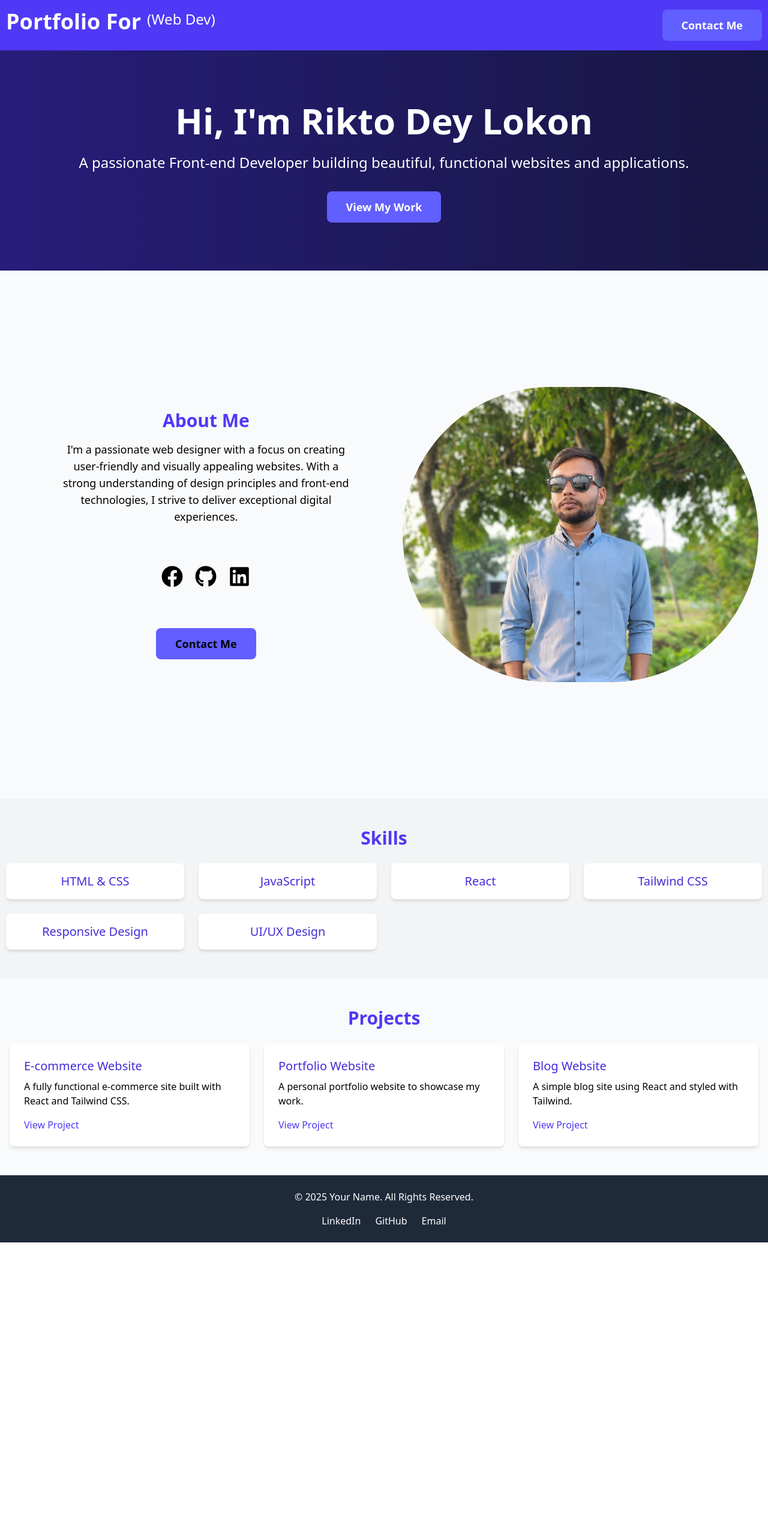
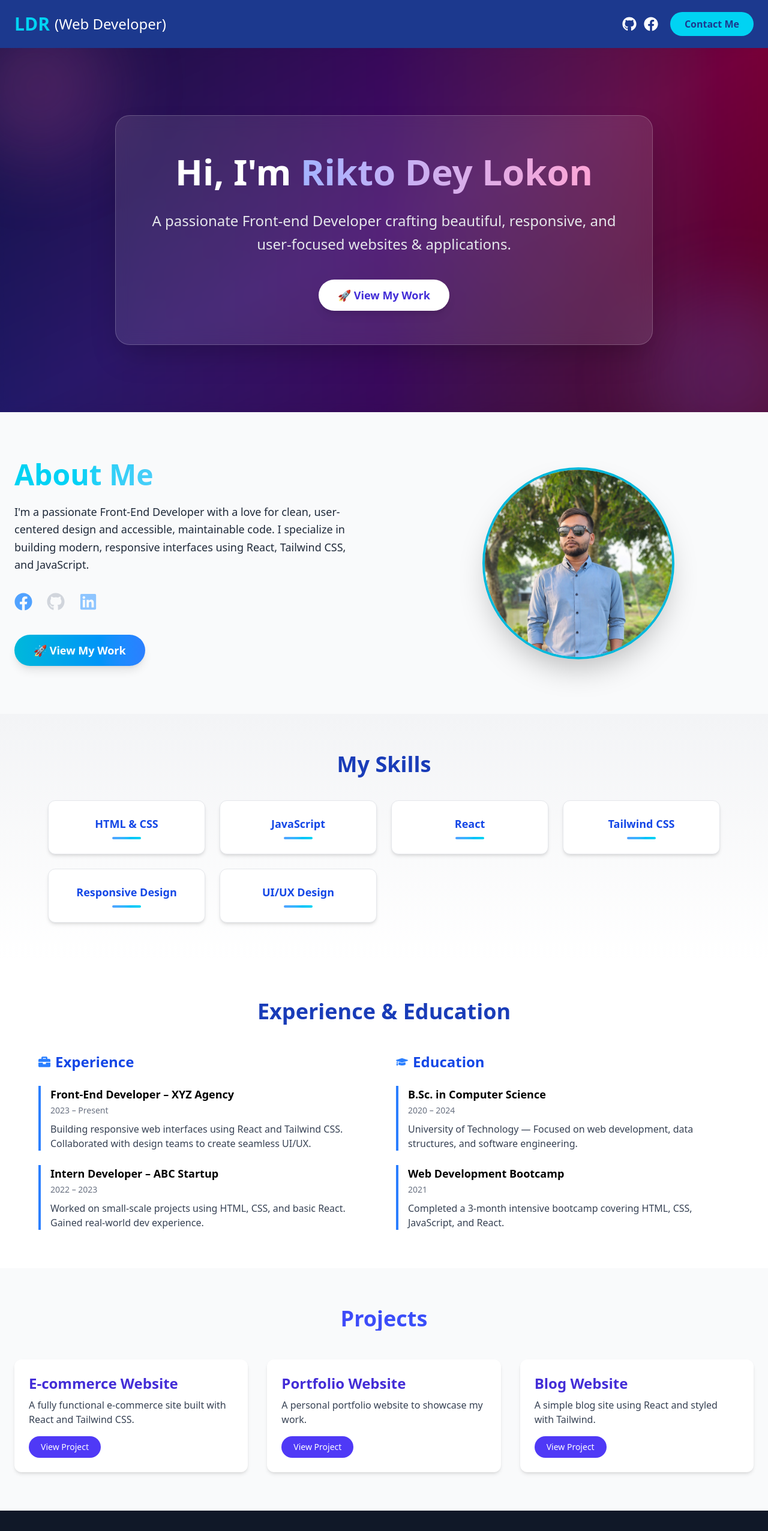
Before and after one commit to lokondey72/My_Portfolio, a Next.js app: page / in a window 1280 px wide. Shown: the top 2552 px of the page at 60% size. Before the commit the page ends 2071 px from the top, so only its background shows below. Built offline with nearby package versions, Linux system fonts and the light colour scheme.

Commit message:
update sactions

```diff
--- a/src/app/page.js
+++ b/src/app/page.js
@@ -1,5 +1,6 @@
 import About from "@/pages/about";
 import Banner from "@/pages/banner";
+import ExperienceEducation from "@/pages/ExperienceEducation";
 import Projects from "@/pages/projects";
 import Skills from "@/pages/skills";
 import Image from "next/image";
@@ -11,6 +12,7 @@ export default function Home() {
         <Banner />
         <About />
         <Skills />
+        <ExperienceEducation />
         <Projects />
       </main>
     </div>
--- /dev/null
+++ b/src/pages/ExperienceEducation.js
@@ -0,0 +1,78 @@
+import React from "react";
+import { FaBriefcase, FaGraduationCap } from "react-icons/fa";
+
+const ExperienceEducation = () => {
+  return (
+    <section id="experience-education" className="py-16 bg-white px-6">
+      <div className="max-w-6xl mx-auto">
+        <h2 className="text-4xl font-bold text-center text-blue-800 mb-12">
+          Experience & Education
+        </h2>
+
+        <div className="grid md:grid-cols-2 gap-10">
+          {/* Experience */}
+          <div>
+            <h3 className="text-2xl font-semibold text-blue-700 flex items-center gap-2 mb-6">
+              <FaBriefcase className="text-xl text-blue-500" />
+              Experience
+            </h3>
+            <ul className="space-y-6">
+              <li className="border-l-4 border-blue-500 pl-4">
+                <h4 className="text-lg font-semibold">
+                  Front-End Developer – XYZ Agency
+                </h4>
+                <span className="text-sm text-gray-500">2023 – Present</span>
+                <p className="text-gray-700 mt-2">
+                  Building responsive web interfaces using React and Tailwind
+                  CSS. Collaborated with design teams to create seamless UI/UX.
+                </p>
+              </li>
+              <li className="border-l-4 border-blue-500 pl-4">
+                <h4 className="text-lg font-semibold">
+                  Intern Developer – ABC Startup
+                </h4>
+                <span className="text-sm text-gray-500">2022 – 2023</span>
+                <p className="text-gray-700 mt-2">
+                  Worked on small-scale projects using HTML, CSS, and basic
+                  React. Gained real-world dev experience.
+                </p>
+              </li>
+            </ul>
+          </div>
+
+          {/* Education */}
+          <div>
+            <h3 className="text-2xl font-semibold text-blue-700 flex items-center gap-2 mb-6">
+              <FaGraduationCap className="text-xl text-blue-500" />
+              Education
+            </h3>
+            <ul className="space-y-6">
+              <li className="border-l-4 border-blue-500 pl-4">
+                <h4 className="text-lg font-semibold">
+                  B.Sc. in Computer Science
+                </h4>
+                <span className="text-sm text-gray-500">2020 – 2024</span>
+                <p className="text-gray-700 mt-2">
+                  University of Technology — Focused on web development, data
+                  structures, and software engineering.
+                </p>
+              </li>
+              <li className="border-l-4 border-blue-500 pl-4">
+                <h4 className="text-lg font-semibold">
+                  Web Development Bootcamp
+                </h4>
+                <span className="text-sm text-gray-500">2021</span>
+                <p className="text-gray-700 mt-2">
+                  Completed a 3-month intensive bootcamp covering HTML, CSS,
+                  JavaScript, and React.
+                </p>
+              </li>
+            </ul>
+          </div>
+        </div>
+      </div>
+    </section>
+  );
+};
+
+export default ExperienceEducation;
--- a/src/pages/about.jsx
+++ b/src/pages/about.jsx
@@ -3,50 +3,76 @@ import { FaFacebook, FaGithub, FaLinkedin } from "react-icons/fa";
 
 const About = () => {
   return (
-    <section id="about" className="container mx-auto px-4 py-10 text-center">
-      <div className="md:flex items-center">
-        <div className="p-20">
-          <div>
-            <h2 className="text-3xl font-semibold text-indigo-600">About Me</h2>
-            <p className="mt-4 text-lg">
-              I'm a passionate web designer with a focus on creating
-              user-friendly and visually appealing websites. With a strong
-              understanding of design principles and front-end technologies, I
-              strive to deliver exceptional digital experiences.
-            </p>
-          </div>
-          <div className="flex items-center justify-center gap-5 my-12 py-5">
+    <section
+      id="about"
+      className="relative text-white py-20 px-6 overflow-hidden"
+    >
+      {/* Decorative blurred gradient circles */}
+      <div className="absolute top-0 left-0 w-72 h-72 bg-pink-400 opacity-30 rounded-full blur-3xl -z-10"></div>
+      <div className="absolute bottom-0 right-0 w-96 h-96 bg-blue-600 opacity-20 rounded-full blur-3xl -z-10"></div>
+
+      <div className="max-w-7xl mx-auto flex flex-col-reverse md:flex-row items-center justify-between gap-16">
+        {/* Text Content */}
+        <div className="md:w-1/2 animate-fade-in-up">
+          <h2 className="text-4xl md:text-5xl font-extrabold text-transparent bg-clip-text bg-gradient-to-r from-cyan-400 to-blue-300 mb-6">
+            About Me
+          </h2>
+          <p className="text-lg text-gray-800 leading-relaxed mb-6">
+            I'm a passionate Front-End Developer with a love for clean,
+            user-centered design and accessible, maintainable code. I specialize
+            in building modern, responsive interfaces using React, Tailwind CSS,
+            and JavaScript.
+          </p>
+
+          {/* Social Icons */}
+          <div className="flex gap-6 mt-8">
             <a
-              className="text-4xl"
               href="https://www.facebook.com/tanha.kabir.9461"
+              target="_blank"
+              rel="noopener noreferrer"
+              className="text-3xl text-blue-400 hover:text-white transition transform hover:scale-110"
             >
               <FaFacebook />
             </a>
-            <a className="text-4xl" href="https://github.com/lokondey72">
+            <a
+              href="https://github.com/lokondey72"
+              target="_blank"
+              rel="noopener noreferrer"
+              className="text-3xl text-gray-300 hover:text-white transition transform hover:scale-110"
+            >
               <FaGithub />
             </a>
-            <a className="text-4xl" href="https://github.com/lokondey72">
+            <a
+              href="https://linkedin.com" // Replace with your actual profile URL
+              target="_blank"
+              rel="noopener noreferrer"
+              className="text-3xl text-blue-300 hover:text-white transition transform hover:scale-110"
+            >
               <FaLinkedin />
             </a>
           </div>
-          <div>
+
+          {/* Call to Action */}
+          <div className="mt-10">
             <a
               href="#portfolio"
-              className="inline-block px-8 py-3 text-lg font-semibold bg-indigo-500 hover:bg-indigo-600 rounded-lg transition duration-300"
+              className="inline-block px-8 py-3 text-lg font-semibold bg-gradient-to-r from-cyan-500 to-blue-500 hover:from-cyan-400 hover:to-blue-600 text-white rounded-full shadow-lg transition duration-300 transform hover:scale-105"
             >
-              Contact Me
+              🚀 View My Work
             </a>
           </div>
         </div>
-        <div className="flex justify-center items-center md:min-h-screen">
-          <div className="relative group">
+
+        {/* Profile Image */}
+        <div className="md:w-1/2 flex justify-center items-center">
+          <div className="relative group w-72 h-72 sm:w-80 sm:h-80 rounded-full overflow-hidden border-4 border-cyan-500 shadow-2xl hover:scale-105 transition-transform duration-500">
             <img
               src="/portfolio_img-1.jpg"
-              alt="Sample"
-              className="w-full h-auto rounded-full transition-transform duration-300 ease-in-out group-hover:scale-110 group-hover:shadow-xl animate-zoomIn"
+              alt="Rikto Dey Lokon"
+              className="w-full h-full object-cover"
             />
-            <div className="absolute top-0 left-0 w-full h-full bg-opacity-50 opacity-0 group-hover:opacity-100 transition-opacity duration-300 ease-in-out flex justify-center items-center">
-              <p className="text-white text-2xl font-semibold">
+            <div className="absolute inset-0 bg-black/60 opacity-0 group-hover:opacity-100 transition duration-500 flex items-center justify-center">
+              <p className="text-white text-xl sm:text-2xl font-semibold">
                 Rikto Dey Lokon
               </p>
             </div>
--- a/src/pages/banner.jsx
+++ b/src/pages/banner.jsx
@@ -1,25 +1,36 @@
-// Banner.js
 import React from "react";
 
 const Banner = () => {
   return (
-    <section className="relative bg-gradient-to-r from-indigo-600 to-indigo-900 text-white py-20 px-8 text-center">
-      <div className="absolute inset-0 bg-black opacity-50"></div>
-      <div className="relative z-10 max-w-6xl mx-auto">
-        <h1 className="text-5xl md:text-6xl font-extrabold leading-tight mb-4">
-          Hi, I'm Rikto Dey Lokon
+    <section className="relative bg-gradient-to-r from-indigo-800 via-purple-800 to-pink-700 text-white py-28 px-6 overflow-hidden">
+      {/* Animated Overlay */}
+      <div className="absolute inset-0 bg-gradient-to-br from-black/60 via-black/40 to-black/60 backdrop-blur-sm animate-pulse" />
+
+      {/* Content */}
+      <div className="relative z-10 max-w-4xl mx-auto text-center animate-fade-in-up">
+        <div className="bg-white/10 p-10 sm:p-14 rounded-3xl shadow-2xl backdrop-blur-md border border-white/20">
+          <h1 className="text-4xl sm:text-5xl md:text-6xl font-extrabold leading-tight mb-6">
+            Hi, I'm{" "}
+            <span className="bg-gradient-to-r from-indigo-300 to-pink-300 text-transparent bg-clip-text">
+              Rikto Dey Lokon
+            </span>
           </h1>
-        <p className="text-xl md:text-2xl mb-8">
-          A passionate Front-end Developer building beautiful, functional
-          websites and applications.
+          <p className="text-lg sm:text-xl md:text-2xl text-gray-200 mb-10 leading-relaxed">
+            A passionate Front-end Developer crafting beautiful, responsive, and
+            user-focused websites & applications.
           </p>
           <a
             href="#portfolio"
-          className="inline-block px-8 py-3 text-lg font-semibold bg-indigo-500 hover:bg-indigo-600 rounded-lg transition duration-300"
+            className="inline-flex items-center gap-3 bg-white text-indigo-700 font-bold text-lg px-8 py-3 rounded-full shadow-lg hover:bg-indigo-100 transition duration-300"
           >
-          View My Work
+            🚀 View My Work
           </a>
         </div>
+      </div>
+
+      {/* Decorative Blur Circles */}
+      <div className="absolute -top-16 -left-16 w-64 h-64 bg-pink-400 opacity-20 rounded-full blur-3xl" />
+      <div className="absolute -bottom-20 -right-20 w-72 h-72 bg-indigo-400 opacity-20 rounded-full blur-3xl" />
     </section>
   );
 };
--- a/src/pages/footer.jsx
+++ b/src/pages/footer.jsx
@@ -1,39 +1,48 @@
-import React from 'react';
+import React from "react";
+import { FaLinkedin, FaGithub, FaEnvelope } from "react-icons/fa";
 
 const Footer = () => {
   return (
-    <footer className="bg-gray-800 text-white py-6">
-      <div className="container mx-auto text-center">
-        <p>&copy; {new Date().getFullYear()} Your Name. All Rights Reserved.</p>
-        <div className="mt-4 space-x-6">
+    <footer className="bg-gray-900 text-white py-8">
+      <div className="max-w-7xl mx-auto px-4 flex flex-col items-center justify-center space-y-4 text-center sm:space-y-2 sm:flex-row sm:justify-between sm:text-left">
+        {/* Copyright */}
+        <p className="text-sm">
+          &copy; {new Date().getFullYear()}{" "}
+          <span className="text-cyan-400 font-semibold">Rikto Dey Lokon</span>.
+          All Rights Reserved.
+        </p>
+
+        {/* Social Links */}
+        <div className="flex space-x-6 text-xl">
           <a
             href="https://www.linkedin.com/in/yourprofile"
             target="_blank"
             rel="noopener noreferrer"
-            className="hover:text-blue-500"
+            className="hover:text-blue-400 transition"
+            aria-label="LinkedIn"
           >
-            LinkedIn
+            <FaLinkedin />
           </a>
           <a
             href="https://github.com/yourprofile"
             target="_blank"
             rel="noopener noreferrer"
-            className="hover:text-gray-500"
+            className="hover:text-gray-400 transition"
+            aria-label="GitHub"
           >
-            GitHub
+            <FaGithub />
           </a>
           <a
             href="mailto:your-email@example.com"
-            target="_blank"
-            rel="noopener noreferrer"
-            className="hover:text-red-500"
+            className="hover:text-red-400 transition"
+            aria-label="Email"
           >
-            Email
+            <FaEnvelope />
           </a>
         </div>
       </div>
     </footer>
   );
-}
+};
 
 export default Footer;
--- a/src/pages/header.jsx
+++ b/src/pages/header.jsx
@@ -3,16 +3,46 @@ import React from "react";
 
 const Header = () => {
   return (
-    <header className="bg-indigo-600 text-white py-4 px-2.5">
-      <div className="container flex justify-between">
-        <div className="flex gap-2.5">
-          <h1 className="md:text-4xl font-semibold">Portfolio For</h1>
-          <p className="text-xl md:text-2xl font-medium">(Web Dev)</p>
+    <header className="bg-blue-900 text-white py-5 px-6 shadow-lg">
+      <div className="max-w-7xl mx-auto flex flex-col sm:flex-row justify-between items-center gap-4">
+        {/* Title */}
+        <div className="flex items-center gap-2 text-center sm:text-left">
+          <h1 className="text-2xl sm:text-3xl font-bold text-cyan-400">
+            LDR
+          </h1>
+          <p className="text-xl sm:text-2xl font-medium text-white">
+            (Web Developer)
+          </p>
         </div>
-        <div>
+
+        {/* CTA and Socials */}
+        <div className="flex items-center gap-5">
+          {/* Optional Social Icons */}
+          <div className="hidden sm:flex gap-3 text-2xl">
+            <a
+              href="https://github.com"
+              target="_blank"
+              rel="noopener noreferrer"
+              className="hover:text-cyan-300 transition"
+              aria-label="GitHub"
+            >
+              <FaGithub />
+            </a>
+            <a
+              href="https://facebook.com"
+              target="_blank"
+              rel="noopener noreferrer"
+              className="hover:text-cyan-300 transition"
+              aria-label="Facebook"
+            >
+              <FaFacebook />
+            </a>
+          </div>
+
+          {/* Contact Button */}
           <a
             href="#portfolio"
-            className="inline-block px-8 py-3 text-lg font-semibold bg-indigo-500 hover:bg-indigo-600 rounded-lg transition duration-300"
+            className="px-6 py-2 bg-cyan-400 text-blue-900 font-semibold rounded-full hover:bg-cyan-300 transition duration-300 text-sm sm:text-base"
           >
             Contact Me
           </a>
--- a/src/pages/projects.jsx
+++ b/src/pages/projects.jsx
@@ -22,26 +22,34 @@ const projects = [
 
 const Projects = () => {
   return (
-    <section id="projects" className="container mx-auto px-4 py-12">
-      <h2 className="text-3xl font-semibold text-indigo-600 text-center">
+    <section id="projects" className="bg-gray-50 py-16 px-6">
+      <div className="max-w-7xl mx-auto text-center">
+        <h2 className="text-4xl font-bold text-transparent bg-clip-text bg-gradient-to-r from-indigo-600 to-blue-600 mb-12">
           Projects
         </h2>
-      <div className="mt-6 grid grid-cols-1 sm:grid-cols-2 lg:grid-cols-3 gap-6">
+
+        <div className="grid grid-cols-1 sm:grid-cols-2 lg:grid-cols-3 gap-8">
           {projects.map((project, index) => (
-          <div key={index} className="bg-white shadow-md rounded-lg p-6">
-            <h3 className="text-xl font-medium text-indigo-700">
+            <div
+              key={index}
+              className="bg-white rounded-xl shadow-md hover:shadow-2xl transform hover:-translate-y-2 transition-all duration-300 p-6 text-left"
+            >
+              <h3 className="text-2xl font-semibold text-indigo-700 mb-2">
                 {project.title}
               </h3>
-            <p className="mt-2">{project.description}</p>
+              <p className="text-gray-700 mb-4">{project.description}</p>
               <a
                 href={project.link}
-              className="mt-4 inline-block text-indigo-600 hover:underline"
+                target={project.target || "_self"}
+                rel="noopener noreferrer"
+                className="inline-block px-5 py-2 text-sm font-medium text-white bg-indigo-600 hover:bg-indigo-700 rounded-full transition duration-300"
               >
                 View Project
               </a>
             </div>
           ))}
         </div>
+      </div>
     </section>
   );
 };
--- a/src/pages/skills.jsx
+++ b/src/pages/skills.jsx
@@ -11,13 +11,23 @@ const skills = [
 
 const Skills = () => {
   return (
-    <section id="skills" className="container bg-gray-100 py-12">
-      <div className="container mx-auto text-center px-2.5">
-        <h2 className="text-3xl font-semibold text-indigo-600">Skills</h2>
-        <ul className="mt-6 grid grid-cols-2 sm:grid-cols-3 lg:grid-cols-4 gap-6">
+    <section
+      id="skills"
+      className="bg-gradient-to-b from-gray-100 to-white py-16"
+    >
+      <div className="max-w-6xl mx-auto text-center px-4">
+        <h2 className="text-4xl font-bold text-blue-800 mb-10">My Skills</h2>
+
+        <ul className="grid grid-cols-2 sm:grid-cols-3 md:grid-cols-4 gap-6">
           {skills.map((skill, index) => (
-            <li key={index} className="bg-white shadow-md rounded-lg p-4">
-              <h3 className="text-xl font-medium text-indigo-700">{skill}</h3>
+            <li
+              key={index}
+              className="bg-white hover:bg-blue-50 border border-gray-200 shadow-md hover:shadow-xl transition-all duration-300 rounded-xl p-6 cursor-default group"
+            >
+              <h3 className="text-lg font-semibold text-blue-700 group-hover:scale-105 transition-transform">
+                {skill}
+              </h3>
+              <div className="mt-2 h-1 w-12 bg-gradient-to-r from-blue-400 to-cyan-400 mx-auto rounded-full group-hover:w-16 transition-all"></div>
             </li>
           ))}
         </ul>
```
Lines whose indentation alone changed are shown as unchanged.
